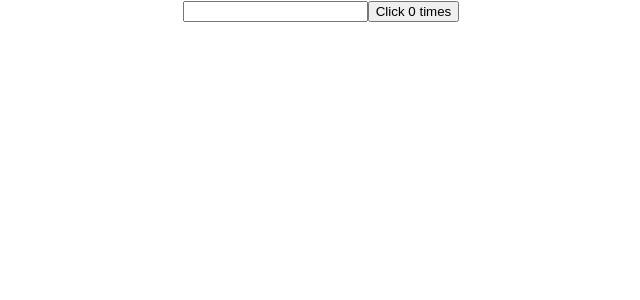
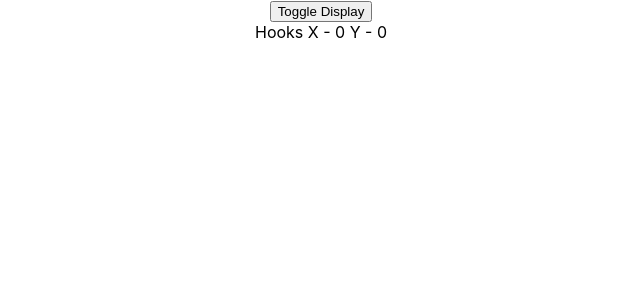
Before and after one commit to chandiosamad07/ead, a React (Create React App) app: page / in a window 1280 px wide. Shown: the top 300 px of the page, without its empty margins (319-959 px from the left). Built offline with nearby package versions, Linux system fonts and the light colour scheme.

Commit message:
useEffect with cleanup

```diff
--- a/src/App.js
+++ b/src/App.js
@@ -19,11 +19,16 @@ import HookCounterTwo from "./Hooks/HookCounterTwo";
 import HookCounterThree from "./Hooks/HookCounterThree";
 import HookCounterfour from "./Hooks/HookCounterfour";
 import EffectCounterone from "./Hooks/EffectCounterone";
+import HookMouse from "./Hooks/HookMouse";
+import MouseContainer from "./Hooks/MouseContainer";
 function App() {
   return (
     <div className="App">
+      <MouseContainer></MouseContainer>
+      {/* <HookMouse /> */}
+{/*
       <EffectCounterone></EffectCounterone>
-      {/* <HookCounterfour /> */}
+      <HookCounterfour /> */}
       {/* <HookCounterThree /> */}
      {/* <HookCounterTwo></HookCounterTwo> */}
       {/* <HookCounter/>
--- /dev/null
+++ b/src/Hooks/HookMouse.js
@@ -0,0 +1,24 @@
+import React,{useState,useEffect} from 'react'
+
+function HookMouse() {
+    const [x,setX]= useState(0)
+    const [y,setY]= useState(0)
+
+    const logMousePosition = e =>{
+        console.log('Mouse Event')
+        setX(e.clientX)
+        setY(e.clientY)
+    }
+    useEffect(()=>{
+        console.log('useEffect called')
+        window.addEventListener('mouse', logMousePosition)
+    })
+
+  return (
+    <div>
+      Hooks X - {x} Y - {y}
+    </div>
+  )
+}
+
+export default HookMouse
--- /dev/null
+++ b/src/Hooks/MouseContainer.js
@@ -0,0 +1,14 @@
+import React,{useState,useEffect} from 'react'
+import HookMouse from './HookMouse'
+
+function MouseContainer() {
+    const [display, setDisplay] = useState(true)
+  return (
+    <div>
+      <button onClick={()=> setDisplay(!display)}>Toggle Display</button>
+      {display && <HookMouse/>}
+    </div>
+  )
+}
+
+export default MouseContainer
```
